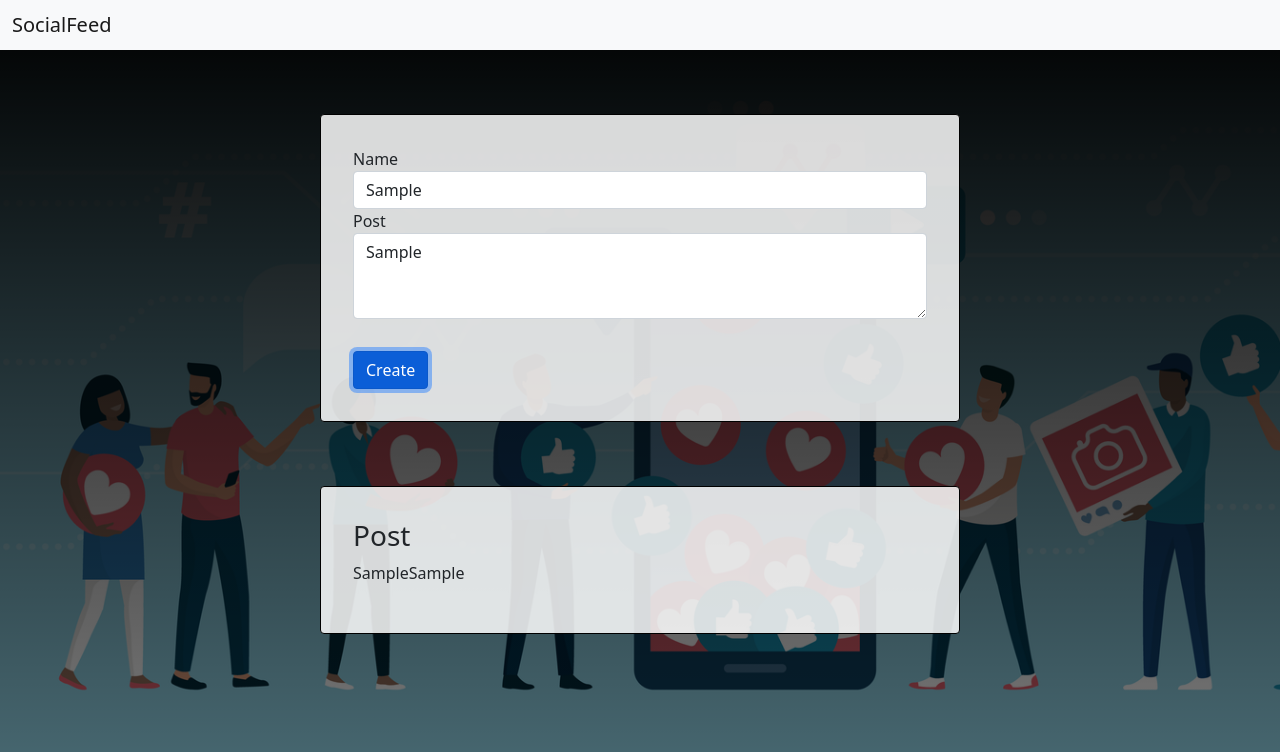
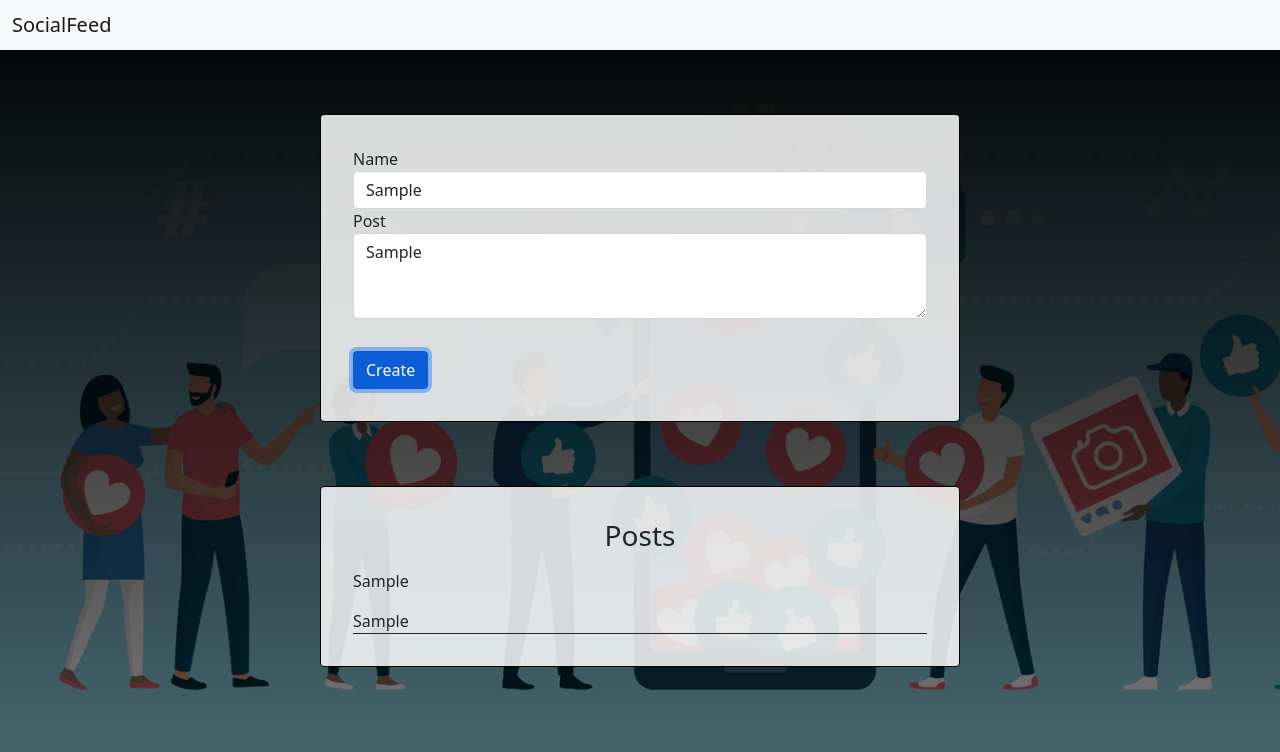
Before and after one commit to Adamgd91/socialfeed, a React (Create React App) app: page / in a window 1280 px wide. Both pictures are taken after typing "Sample", "Sample" into the empty fields and a click on the button "Create". Shown: the top 752 px of the page. Built offline with nearby package versions, Linux system fonts and the light colour scheme.

Commit message:
Added the style for each post

```diff
--- a/src/App.js
+++ b/src/App.js
@@ -19,7 +19,7 @@ function App() {
       <NavBar />
       <CreatePost addNewPost={addNewPosts} />
       <DisplayPosts parentEntries={entries} />
-      {/* <Post /> */}
+      {/* <Post parentEntries={entries} /> */}
     </div>
   );
 }
--- a/src/Components/CreatePost.jsx
+++ b/src/Components/CreatePost.jsx
@@ -9,8 +9,8 @@ const CreatePost = (props) => {
   const handleSubmit = (e) => {
     e.preventDefault();
     let newEntry = {
+      userName: userName,
       post: post,
-      userName: userName,
     };
     console.log(newEntry);
     props.addNewPost(newEntry);
--- a/src/Components/DisplayPosts.jsx
+++ b/src/Components/DisplayPosts.jsx
@@ -7,14 +7,19 @@ function DisplayPosts(props) {
       style={{ marginTop: "4em" }}
     >
       <div>
-        <h3>Post</h3>
+        <h3 style={{ textAlign: "Center" }}>Posts</h3>
 
         {props.parentEntries.map((entry, index) => {
           return (
-            <p key={index}>
-              {entry.post}
-              {entry.userName}
-            </p>
+            <div className="border-bottom border-dark" key={index}>
+              <div
+                className="col-md-6"
+                style={{ marginTop: "1em", marginBottom: "1em" }}
+              >
+                {entry.userName}
+              </div>
+              <div>{entry.post}</div>
+            </div>
           );
         })}
       </div>
--- a/src/Components/Post.jsx
+++ b/src/Components/Post.jsx
@@ -2,14 +2,7 @@ import DisplayPosts from "./DisplayPosts";
 import React from "react";
 
 const Post = (props) => {
-  return (
-    <div>
-      <div>
-        <DisplayPosts parentEntries={props.post} />
-      </div>
-      <DisplayPosts parentEntries={props.userName} />
-    </div>
-  );
+  return <div></div>;
 };
 
 export default Post;
```
